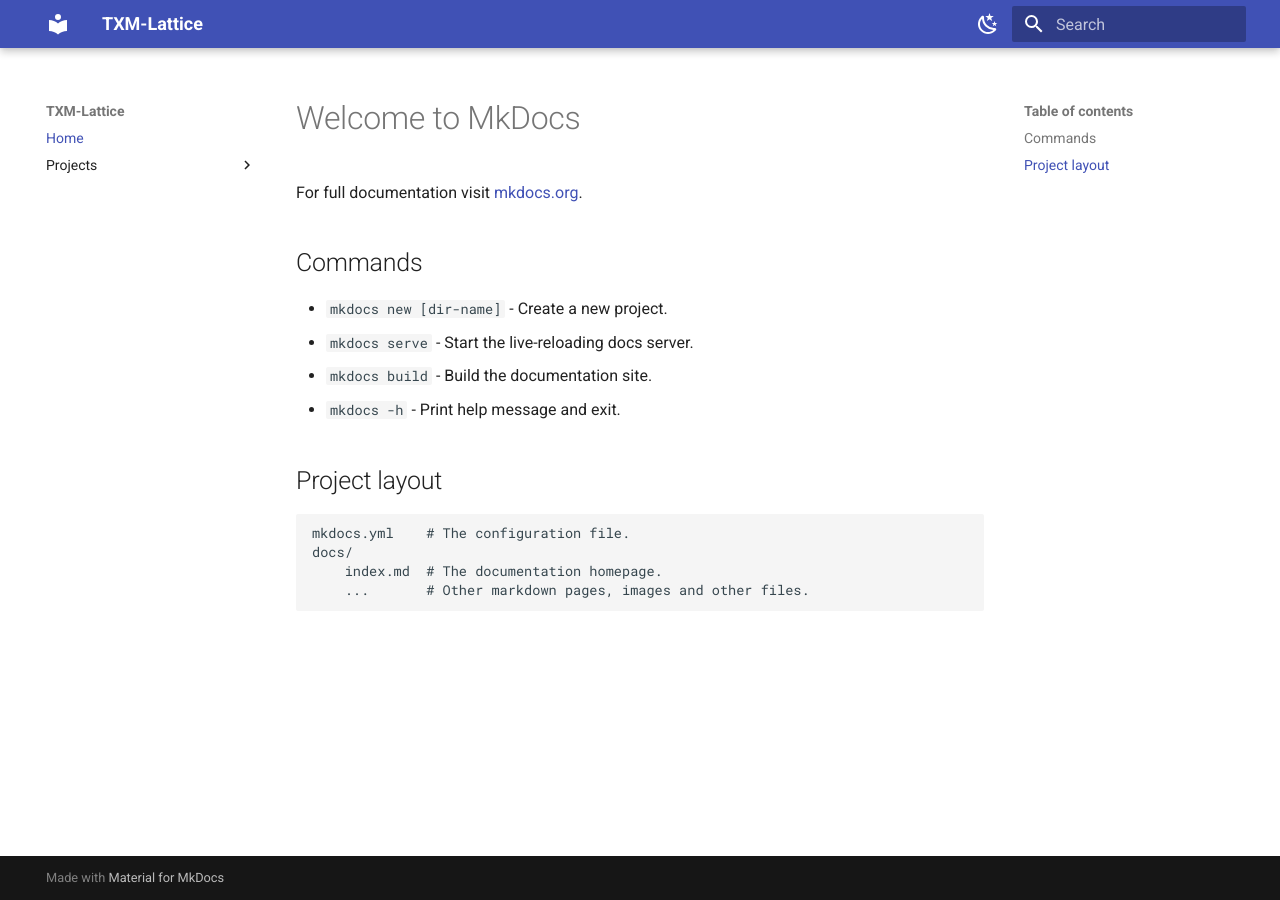
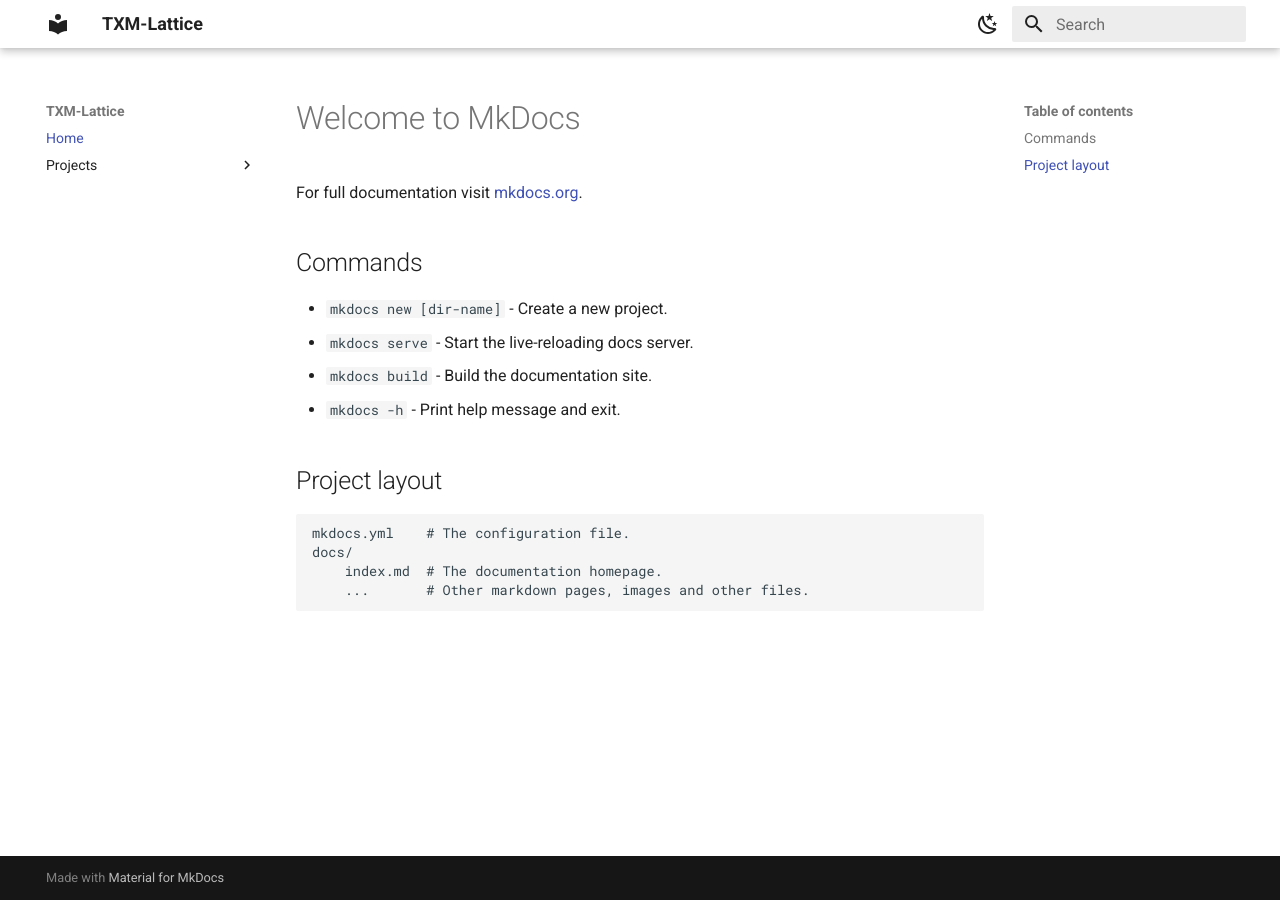
Before and after one commit to lattice-8094/txm-lattice, an MkDocs documentation site: the page built from docs/index.md, in a window 1280 px wide. Built offline with MkDocs 1.6.1 and Material for MkDocs 9.7.7, drawn with Linux system fonts in a browser that asks for light colours.

Commit message:
change theme color

```diff
--- a/mkdocs.yml
+++ b/mkdocs.yml
@@ -1,15 +1,18 @@
 site_name: TXM-Lattice
+
+site_url: https://wq2021.github.io/TXM-Lattice/
+
 theme :
   name: material
   palette:
     - scheme: default
-      primary: indigo
+      primary: white
       accent: indigo
       toggle:
         icon: material/weather-night
         name: Switch to dark mode
     - scheme: slate
-      primary: indigo
+      primary: black
       accent: indigo
       toggle:
         icon: material/weather-sunny
```
